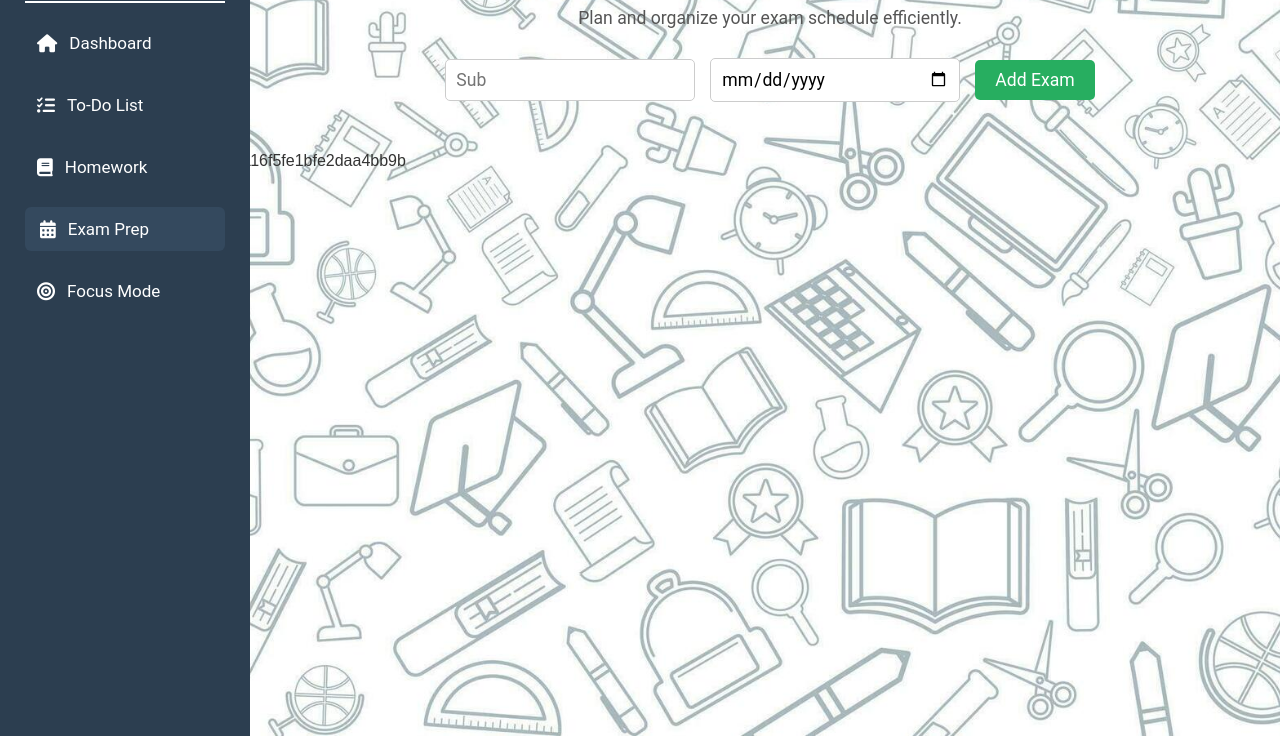
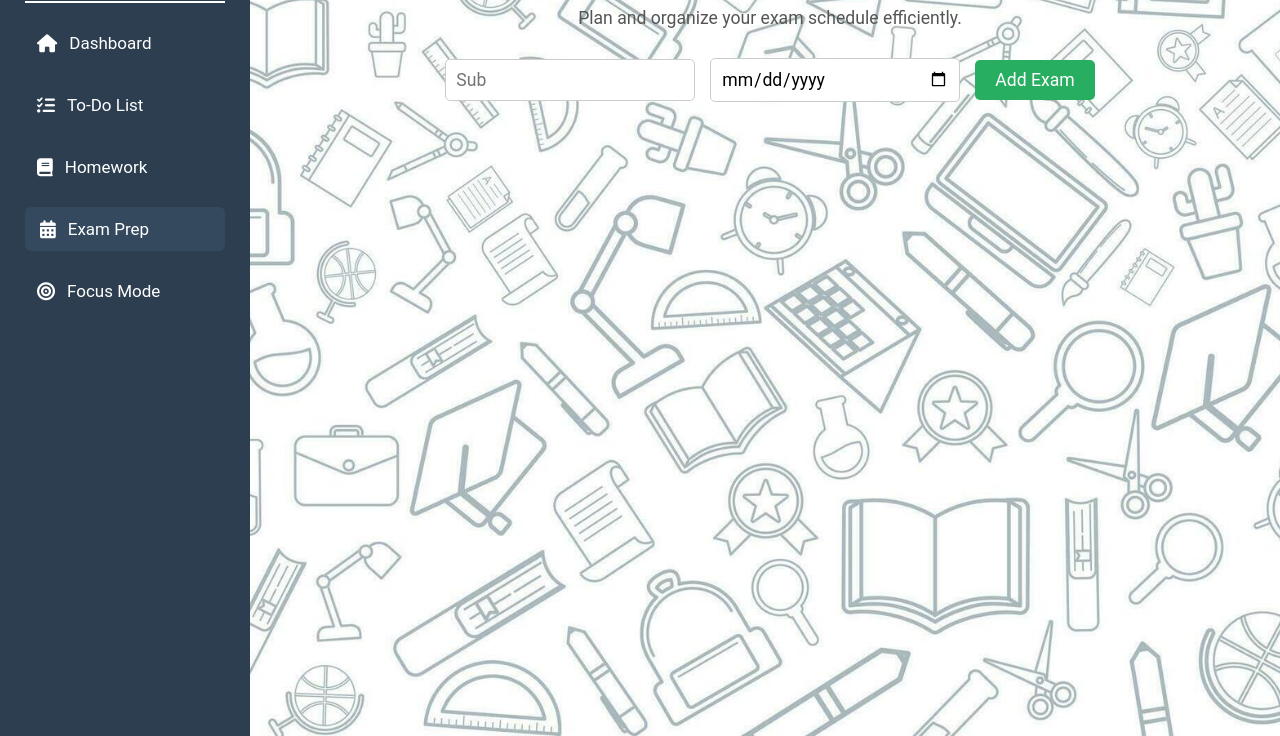
Before and after one commit to Rishav201668/PadhaiTrack, a plain HTML site: page exam.html in a window 1280 px wide. Shown: the part 64-800 px from the top of the page. Drawn offline with Linux system fonts and the light colour scheme.

Commit message:
Update exam.html

```diff
--- a/exam.html
+++ b/exam.html
@@ -48,4 +48,3 @@
 
 </body>
 </html>
->>>>>>> 853d70ad084b1a3c3f69116f5fe1bfe2daa4bb9b
```
